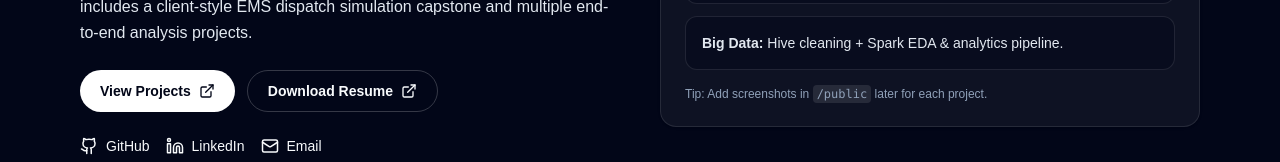
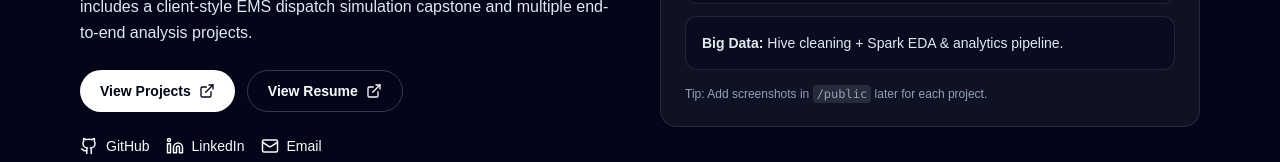
Before and after one commit to AkshayyThakare/akshay-portfolio, a Next.js app: page / in a window 1280 px wide. Shown: the part 369-531 px from the top of the page. Built offline with nearby package versions, Linux system fonts and the light colour scheme.

Commit message:
update resume

```diff
--- a/src/app/page.tsx
+++ b/src/app/page.tsx
@@ -60,7 +60,7 @@ const LINKS = {
   linkedin: "https://www.linkedin.com/in/thakare26/",
   email: "thackarey.akshay@gmail.com",
   // Optional: put your resume PDF link here (Google Drive share link / hosted pdf)
-  resume: "https://drive.google.com/uc?export=download&id=1YraFKt-d6X9BpZbRKCxxnN-7H-mLHmd_",
+  resume: "https://drive.google.com/file/d/1YraFKt-d6X9BpZbRKCxxnN-7H-mLHmd_/view?usp=sharing"
 };
 
 export default function Page() {
@@ -112,10 +112,10 @@ export default function Page() {
               <a
                 className="inline-flex items-center gap-2 rounded-full border border-white/20 px-5 py-2.5 text-sm font-semibold hover:bg-white/10"
                 href={LINKS.resume}
-                target={LINKS.resume === "#" ? undefined : "_blank"}
-                rel={LINKS.resume === "#" ? undefined : "noreferrer"}
+                target="_blank"
+                rel="noreferrer"
               >
-                Download Resume <ExternalLink size={16} />
+                View Resume <ExternalLink size={16} />
               </a>
             </div>
 
```
